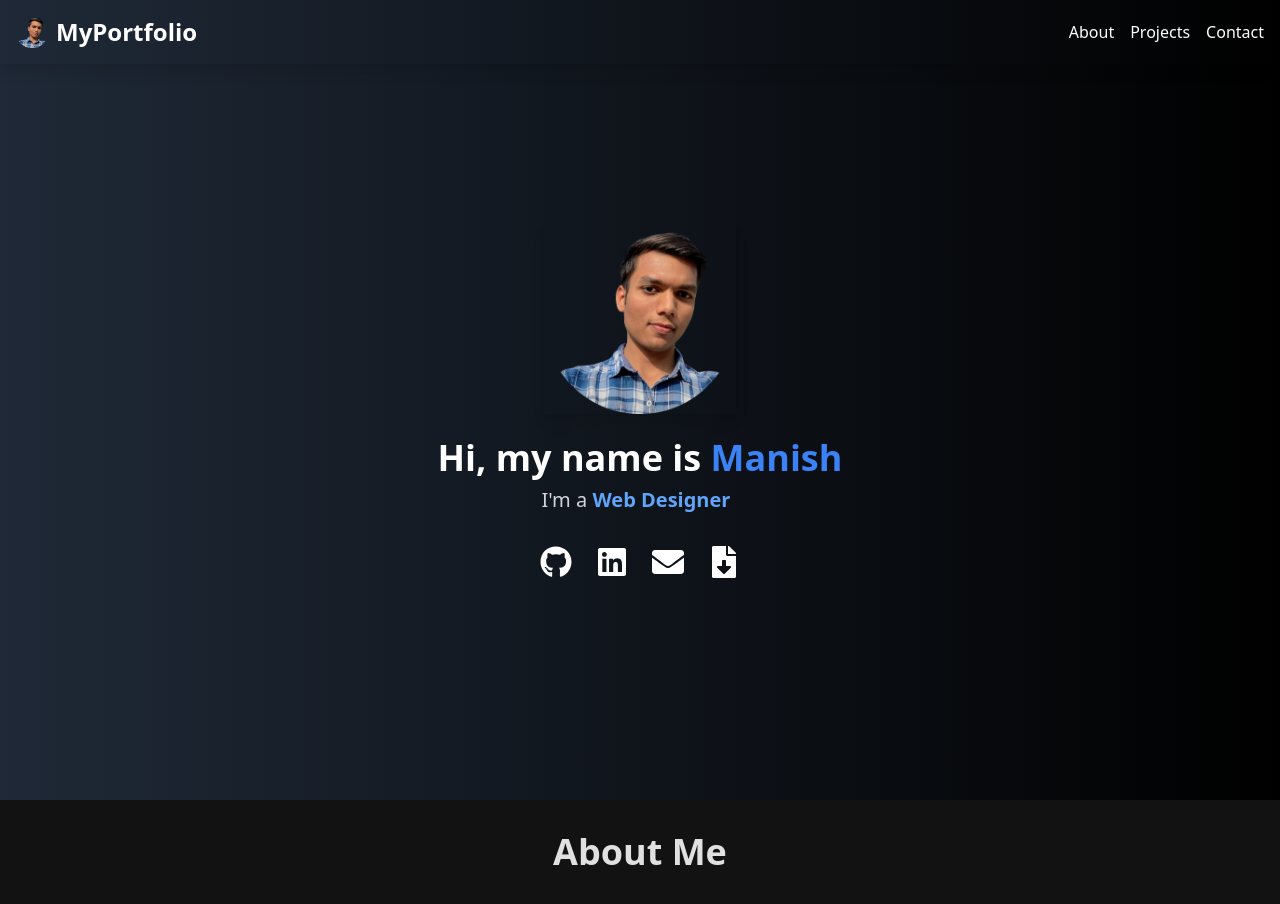
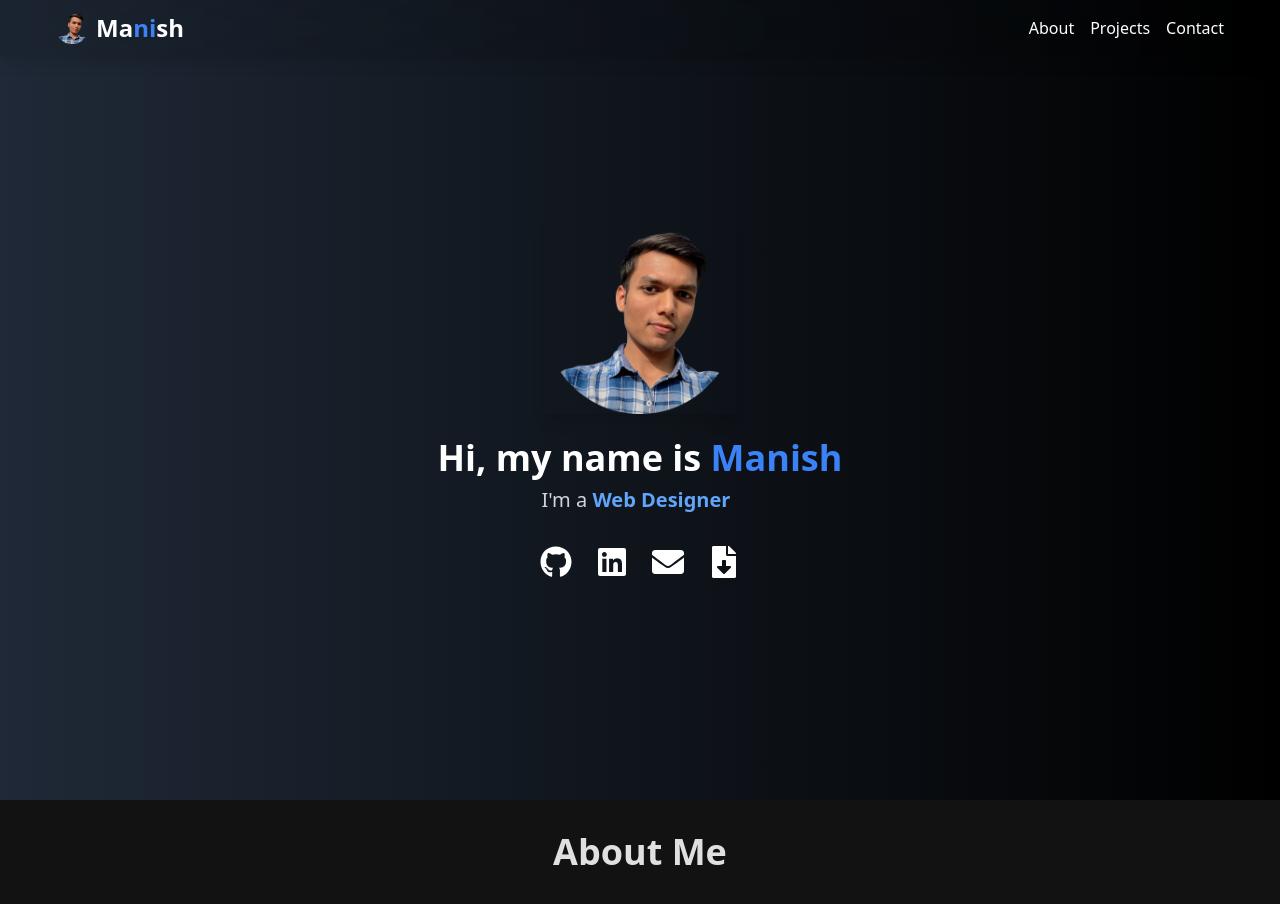
Before and after one commit to Manishsahu116/Personal-Portfolio, a React (Vite) app: page / in a window 1280 px wide. Shown: the top 904 px of the page. Built offline with nearby package versions, Linux system fonts and the light colour scheme.

Commit message:
Update Navbar.jsx

```diff
--- a/src/components/Navbar.jsx
+++ b/src/components/Navbar.jsx
@@ -14,9 +14,9 @@ const Navbar = () => {
       initial={{ y: -50 }}
       animate={{ y: 0 }}
       transition={{ duration: 0.5 }}
-      className="fixed top-0 w-full bg-darkGray text-darkText shadow-lg p-4 z-50"
+      className="fixed top-0 w-full bg-darkGray text-darkText bg-black/10 backdrop-blur-3xl shadow-lg py-3 md:px-14 px-4 z-50"
     >
-      <div className="container mx-auto flex justify-between items-center ">
+      <div className="container mx-auto flex justify-between items-center  ">
         {/* Logo and Title */}
         <div className="flex items-center space-x-2">
           <img
@@ -24,7 +24,7 @@ const Navbar = () => {
             alt="Logo"
             className="w-8 h-8"
           />
-          <h1 className="text-2xl font-bold text-white">MyPortfolio</h1>
+          <h1 className="text-2xl font-bold text-white"><a href="/">Ma<span className='text-blue-500'>ni</span>sh</a></h1>
         </div>
 
         {/* Desktop Navigation Links */}
@@ -52,7 +52,7 @@ const Navbar = () => {
           initial={{ opacity: 0 }}
           animate={{ opacity: 1 }}
           transition={{ duration: 0.3 }}
-          className="flex flex-col items-center mt-4 space-y-4 md:hidden bg-slate-900"
+          className="flex flex-col items-center mt-4 space-y-4 md:hidden"
         >
           <li><a href="#about" className="hover:text-blue-500 text-white" onClick={toggleMenu}>About</a></li>
           <li><a href="#projects" className="hover:text-blue-500 text-white" onClick={toggleMenu}>Projects</a></li>
```
